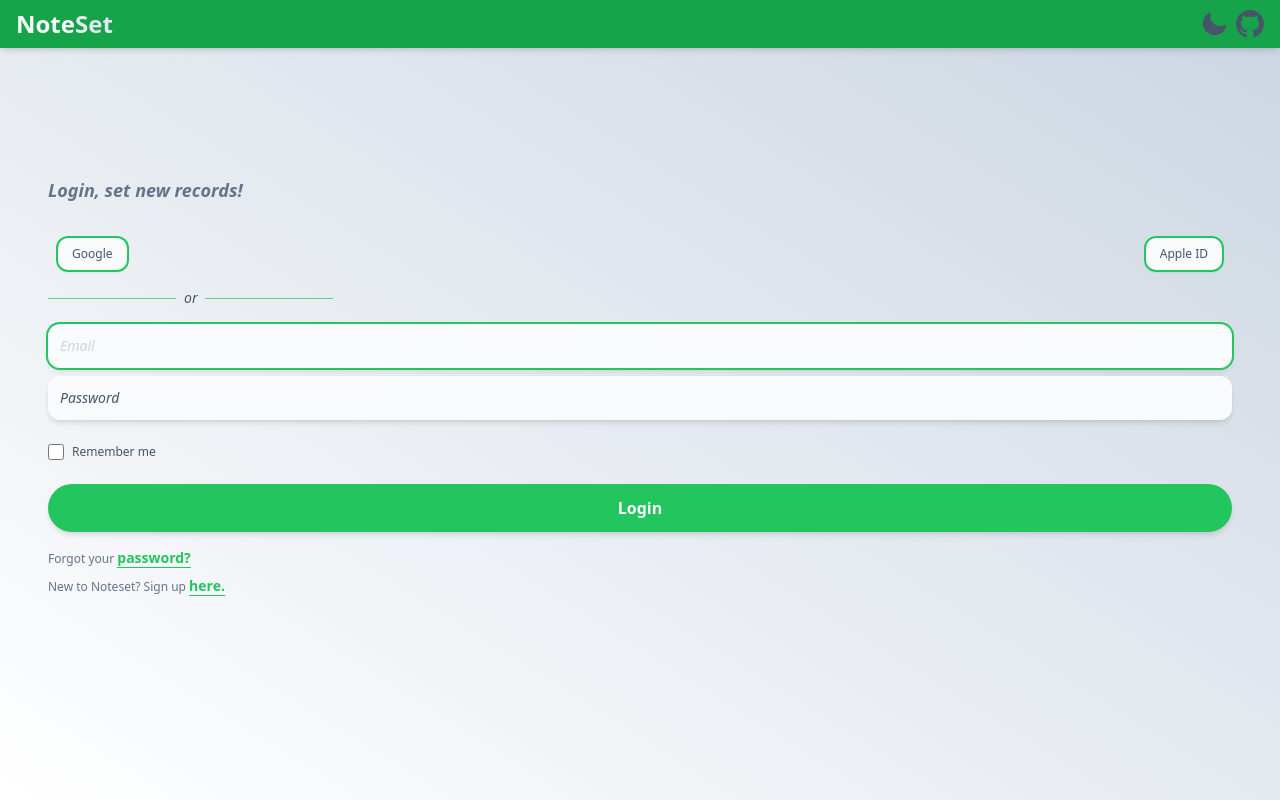
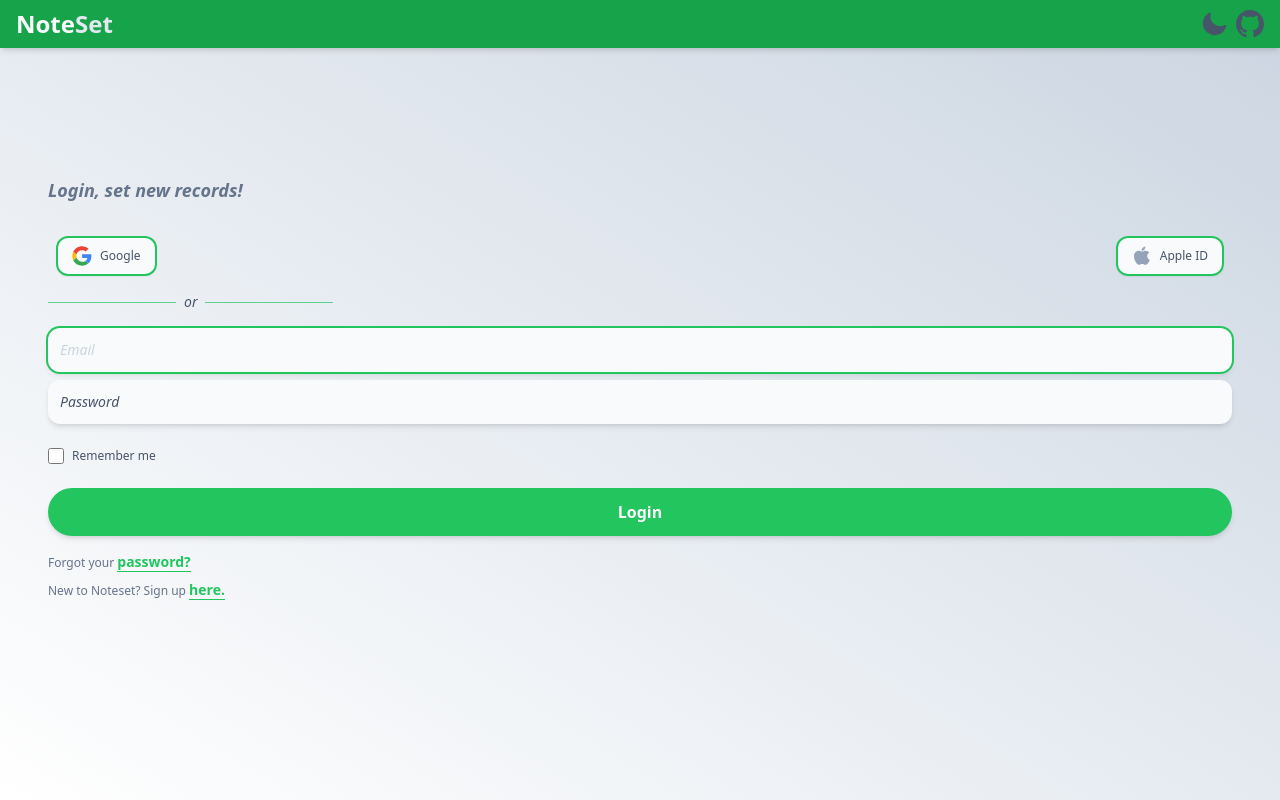
Before and after one commit to srkuleo/noteset, a Next.js app: page /login in a window 1280 px wide. Built offline with nearby package versions, Linux system fonts and the light colour scheme.

Commit message:
ADDS: oAuth svgs

```diff
--- a/src/components/svgs.tsx
+++ b/src/components/svgs.tsx
@@ -2,15 +2,15 @@
   return (
     <svg
       className={className}
-      xmlns='http://www.w3.org/2000/svg'
-      viewBox='0 0 20 20'
-      fill='currentColor'
-      aria-hidden='true'
+      xmlns="http://www.w3.org/2000/svg"
+      viewBox="0 0 20 20"
+      fill="currentColor"
+      aria-hidden="true"
     >
       <path
-        fillRule='evenodd'
-        d='M7.455 2.004a.75.75 0 01.26.77 7 7 0 009.958 7.967.75.75 0 011.067.853A8.5 8.5 0 116.647 1.921a.75.75 0 01.808.083z'
-        clipRule='evenodd'
+        fillRule="evenodd"
+        d="M7.455 2.004a.75.75 0 01.26.77 7 7 0 009.958 7.967.75.75 0 011.067.853A8.5 8.5 0 116.647 1.921a.75.75 0 01.808.083z"
+        clipRule="evenodd"
       />
     </svg>
   );
@@ -20,17 +20,17 @@
   return (
     <svg
       className={className}
-      xmlns='http://www.w3.org/2000/svg'
-      viewBox='0 0 24 24'
-      fill='none'
-      stroke='currentColor'
+      xmlns="http://www.w3.org/2000/svg"
+      viewBox="0 0 24 24"
+      fill="none"
+      stroke="currentColor"
       strokeWidth={2.2}
-      aria-hidden='true'
+      aria-hidden="true"
     >
       <path
-        strokeLinecap='round'
-        strokeLinejoin='round'
-        d='M12 3v2.25m6.364.386l-1.591 1.591M21 12h-2.25m-.386 6.364l-1.591-1.591M12 18.75V21m-4.773-4.227l-1.591 1.591M5.25 12H3m4.227-4.773L5.636 5.636M15.75 12a3.75 3.75 0 11-7.5 0 3.75 3.75 0 017.5 0z'
+        strokeLinecap="round"
+        strokeLinejoin="round"
+        d="M12 3v2.25m6.364.386l-1.591 1.591M21 12h-2.25m-.386 6.364l-1.591-1.591M12 18.75V21m-4.773-4.227l-1.591 1.591M5.25 12H3m4.227-4.773L5.636 5.636M15.75 12a3.75 3.75 0 11-7.5 0 3.75 3.75 0 017.5 0z"
       />
     </svg>
   );
@@ -38,48 +38,153 @@
 
 export const LogoSvg = (
   <svg
-    className='h-10 w-10'
-    viewBox='-2.4 -2.4 28.80 28.80'
-    fill='none'
-    xmlns='http://www.w3.org/2000/svg'
-    transform='rotate(45)'
-    aria-hidden='true'
+    className="h-10 w-10"
+    viewBox="-2.4 -2.4 28.80 28.80"
+    fill="none"
+    xmlns="http://www.w3.org/2000/svg"
+    transform="rotate(45)"
+    aria-hidden="true"
   >
     <g
-      id='SVGRepo_bgCarrier'
-      strokeWidth='0'
-      transform='translate(0.7200000000000006,0.7200000000000006), scale(0.94)'
+      id="SVGRepo_bgCarrier"
+      strokeWidth="0"
+      transform="translate(0.7200000000000006,0.7200000000000006), scale(0.94)"
     >
       <path
-        transform='translate(-2.4, -2.4), scale(1.7999999999999998)'
-        d='M9.166.33a2.25 2.25 0 00-2.332 0l-5.25 3.182A2.25 2.25 0 00.5 5.436v5.128a2.25 2.25 0 001.084 1.924l5.25 3.182a2.25 2.25 0 002.332 0l5.25-3.182a2.25 2.25 0 001.084-1.924V5.436a2.25 2.25 0 00-1.084-1.924L9.166.33z'
-        strokeWidth='0'
-        fill='#64748b'
+        transform="translate(-2.4, -2.4), scale(1.7999999999999998)"
+        d="M9.166.33a2.25 2.25 0 00-2.332 0l-5.25 3.182A2.25 2.25 0 00.5 5.436v5.128a2.25 2.25 0 001.084 1.924l5.25 3.182a2.25 2.25 0 002.332 0l5.25-3.182a2.25 2.25 0 001.084-1.924V5.436a2.25 2.25 0 00-1.084-1.924L9.166.33z"
+        strokeWidth="0"
+        fill="#64748b"
       ></path>
     </g>
     <g
-      id='SVGRepo_tracerCarrier'
-      strokeLinecap='round'
-      strokeLinejoin='round'
-      stroke='#CCCCCC'
-      strokeWidth='0.048'
+      id="SVGRepo_tracerCarrier"
+      strokeLinecap="round"
+      strokeLinejoin="round"
+      stroke="#CCCCCC"
+      strokeWidth="0.048"
     ></g>
-    <g id='SVGRepo_iconCarrier'>
+    <g id="SVGRepo_iconCarrier">
       <rect
-        x='6'
-        y='4'
-        width='13'
-        height='17'
-        rx='2'
-        fill='#000000'
-        fillOpacity='0.24'
-        stroke='#4ade80'
-        strokeWidth='1.2'
+        x="6"
+        y="4"
+        width="13"
+        height="17"
+        rx="2"
+        fill="#000000"
+        fillOpacity="0.24"
+        stroke="#4ade80"
+        strokeWidth="1.2"
       ></rect>
-      <path d='M15 10V8' stroke='#4ade80' strokeWidth='1.2' strokeLinecap='round'></path>
-      <path d='M4 9H8' stroke='#4ade80' strokeWidth='1.2' strokeLinecap='round'></path>
-      <path d='M4 13H8' stroke='#4ade80' strokeWidth='1.2' strokeLinecap='round'></path>
-      <path d='M4 17H8' stroke='#4ade80' strokeWidth='1.2' strokeLinecap='round'></path>
+      <path
+        d="M15 10V8"
+        stroke="#4ade80"
+        strokeWidth="1.2"
+        strokeLinecap="round"
+      ></path>
+      <path
+        d="M4 9H8"
+        stroke="#4ade80"
+        strokeWidth="1.2"
+        strokeLinecap="round"
+      ></path>
+      <path
+        d="M4 13H8"
+        stroke="#4ade80"
+        strokeWidth="1.2"
+        strokeLinecap="round"
+      ></path>
+      <path
+        d="M4 17H8"
+        stroke="#4ade80"
+        strokeWidth="1.2"
+        strokeLinecap="round"
+      ></path>
     </g>
   </svg>
 );
+
+export const GoogleSvg = (
+  <svg
+    className="h-5 w-5"
+    viewBox="-0.5 0 48 48"
+    version="1.1"
+    xmlns="http://www.w3.org/2000/svg"
+    xmlnsXlink="http://www.w3.org/1999/xlink"
+    fill="none"
+    aria-hidden="true"
+  >
+    <g id="SVGRepo_bgCarrier" strokeWidth="0"></g>
+    <g
+      id="SVGRepo_tracerCarrier"
+      strokeLinecap="round"
+      strokeLinejoin="round"
+    ></g>
+    <g id="SVGRepo_iconCarrier">
+      <title>Google-color</title> <desc>Created with Sketch.</desc>
+      <defs> </defs>
+      <g
+        id="Icons"
+        stroke="none"
+        strokeWidth="1"
+        fill="none"
+        fillRule="evenodd"
+      >
+        <g id="Color-" transform="translate(-401.000000, -860.000000)">
+          <g id="Google" transform="translate(401.000000, 860.000000)">
+            <path
+              d="M9.82727273,24 C9.82727273,22.4757333 10.0804318,21.0144 10.5322727,19.6437333 L2.62345455,13.6042667 C1.08206818,16.7338667 0.213636364,20.2602667 0.213636364,24 C0.213636364,27.7365333 1.081,31.2608 2.62025,34.3882667 L10.5247955,28.3370667 C10.0772273,26.9728 9.82727273,25.5168 9.82727273,24"
+              id="Fill-1"
+              fill="#FBBC05"
+            ></path>
+            <path
+              d="M23.7136364,10.1333333 C27.025,10.1333333 30.0159091,11.3066667 32.3659091,13.2266667 L39.2022727,6.4 C35.0363636,2.77333333 29.6954545,0.533333333 23.7136364,0.533333333 C14.4268636,0.533333333 6.44540909,5.84426667 2.62345455,13.6042667 L10.5322727,19.6437333 C12.3545909,14.112 17.5491591,10.1333333 23.7136364,10.1333333"
+              id="Fill-2"
+              fill="#EB4335"
+            ></path>
+            <path
+              d="M23.7136364,37.8666667 C17.5491591,37.8666667 12.3545909,33.888 10.5322727,28.3562667 L2.62345455,34.3946667 C6.44540909,42.1557333 14.4268636,47.4666667 23.7136364,47.4666667 C29.4455,47.4666667 34.9177955,45.4314667 39.0249545,41.6181333 L31.5177727,35.8144 C29.3995682,37.1488 26.7323182,37.8666667 23.7136364,37.8666667"
+              id="Fill-3"
+              fill="#34A853"
+            ></path>
+            <path
+              d="M46.1454545,24 C46.1454545,22.6133333 45.9318182,21.12 45.6113636,19.7333333 L23.7136364,19.7333333 L23.7136364,28.8 L36.3181818,28.8 C35.6879545,31.8912 33.9724545,34.2677333 31.5177727,35.8144 L39.0249545,41.6181333 C43.3393409,37.6138667 46.1454545,31.6490667 46.1454545,24"
+              id="Fill-4"
+              fill="#4285F4"
+            ></path>
+          </g>
+        </g>
+      </g>
+    </g>
+  </svg>
+);
+
+export const AppleSvg = (
+  <svg
+    className="h-5 w-5"
+    viewBox="0 0 256 256"
+    xmlns="http://www.w3.org/2000/svg"
+    fill="none"
+    aria-hidden="true"
+  >
+    <g
+      fill="#94a3b8"
+      fillRule="nonzero"
+      stroke="none"
+      strokeWidth="1"
+      strokeLinecap="butt"
+      strokeLinejoin="miter"
+      strokeMiterlimit="10"
+      strokeDasharray=""
+      strokeDashoffset="0"
+      fontFamily="none"
+      fontWeight="none"
+      fontSize="none"
+      textAnchor="none"
+    >
+      <g transform="scale(5.12,5.12)">
+        <path d="M44.52734,34.75c-1.07812,2.39453 -1.59766,3.46484 -2.98437,5.57813c-1.94141,2.95313 -4.67969,6.64063 -8.0625,6.66406c-3.01172,0.02734 -3.78906,-1.96484 -7.87891,-1.92969c-4.08594,0.01953 -4.9375,1.96875 -7.95312,1.9375c-3.38672,-0.03125 -5.97656,-3.35156 -7.91797,-6.30078c-5.42969,-8.26953 -6.00391,-17.96484 -2.64844,-23.12109c2.375,-3.65625 6.12891,-5.80469 9.65625,-5.80469c3.59375,0 5.85156,1.97266 8.82031,1.97266c2.88281,0 4.63672,-1.97656 8.79297,-1.97656c3.14063,0 6.46094,1.71094 8.83594,4.66406c-7.76562,4.25781 -6.50391,15.34766 1.33984,18.31641zM31.19531,8.46875c1.51172,-1.94141 2.66016,-4.67969 2.24219,-7.46875c-2.46484,0.16797 -5.34766,1.74219 -7.03125,3.78125c-1.52734,1.85938 -2.79297,4.61719 -2.30078,7.28516c2.69141,0.08594 5.47656,-1.51953 7.08984,-3.59766z"></path>
+      </g>
+    </g>
+  </svg>
+);
```
